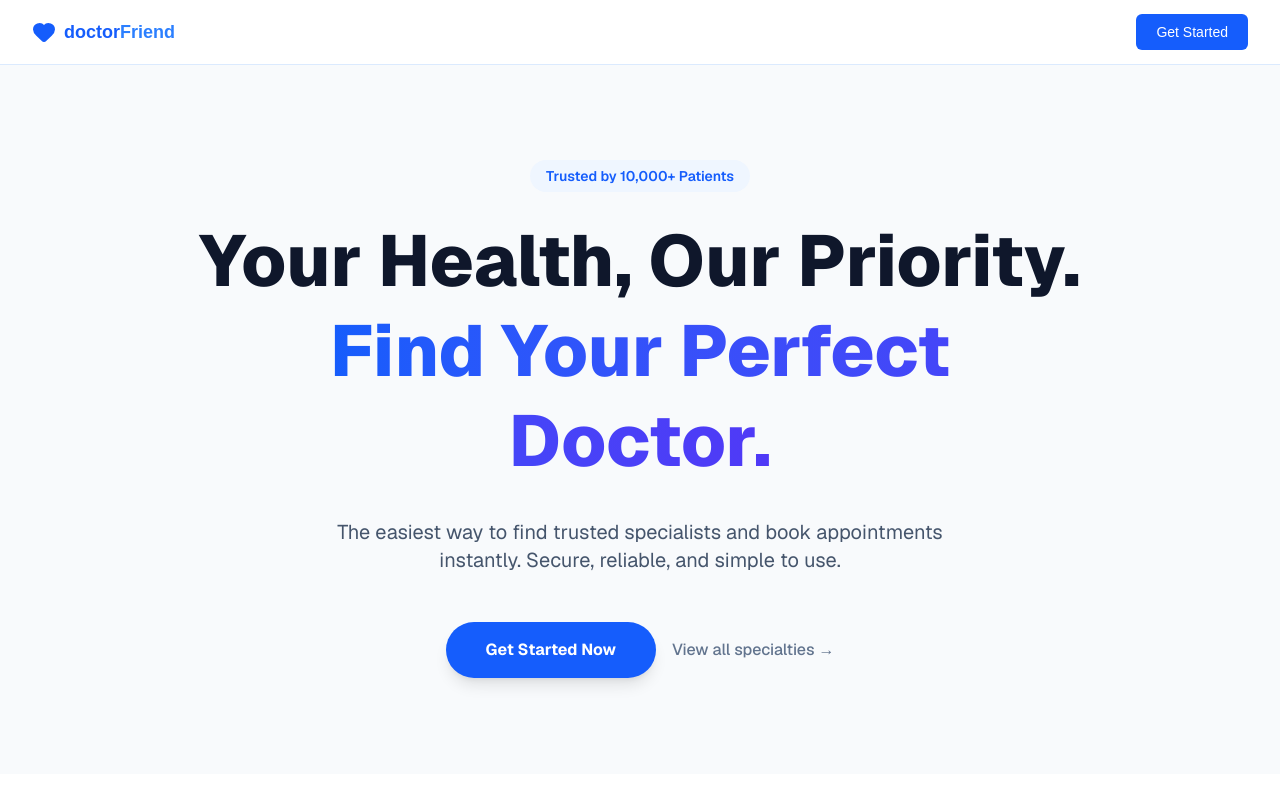
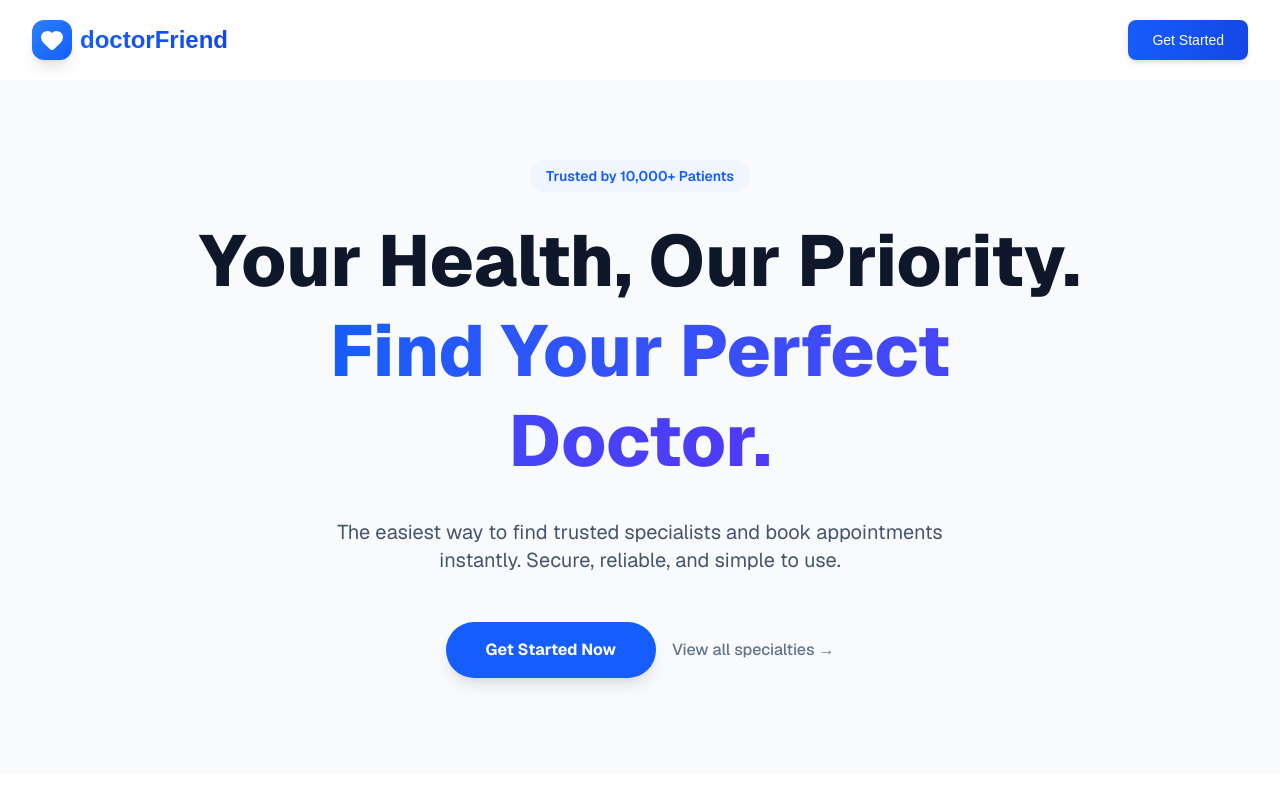
Before and after one commit to HassanNetSec/the-doctors-friends, a Next.js app in the folder frontend/: page / in a window 1280 px wide. Shown: the top 800 px of the page. Built offline with nearby package versions, Linux system fonts and the light colour scheme.

Commit message:
Update Navbar.tsx

```diff
--- a/frontend/app/components/Navbar.tsx
+++ b/frontend/app/components/Navbar.tsx
@@ -1,111 +1,159 @@
 "use client";
-
 import React, { useState, useEffect } from "react";
 import { useRouter } from "next/navigation";
 import { Heart, Menu, X } from "lucide-react";
 
-interface NavbarProps {
-  isAuthenticated: boolean;
-  onLogout: () => void;
-}
-
-const Navbar: React.FC<NavbarProps> = ({ isAuthenticated, onLogout }) => {
+const Navbar = () => {
   const [isMenuOpen, setIsMenuOpen] = useState(false);
+  const [isAuthenticated, setIsAuthenticated] = useState(false);
+  const [isScrolled, setIsScrolled] = useState(false);
   const router = useRouter();
 
+  useEffect(() => {
+    const checkAuth = () => {
+      const token = localStorage.getItem("email_doctor_friend_app");
+      setIsAuthenticated(!!token);
+    };
+
+    // Check on mount
+    checkAuth();
+
+    // Listen for storage changes (works across tabs)
+    window.addEventListener("storage", checkAuth);
+
+    // Listen for custom auth event (works in same tab)
+    window.addEventListener("authChange", checkAuth);
+
+    return () => {
+      window.removeEventListener("storage", checkAuth);
+      window.removeEventListener("authChange", checkAuth);
+    };
+  }, []);
+
+  useEffect(() => {
+    const handleScroll = () => {
+      setIsScrolled(window.scrollY > 10);
+    };
+    window.addEventListener("scroll", handleScroll);
+    return () => window.removeEventListener("scroll", handleScroll);
+  }, []);
+
   const handleGetStarted = () => {
-    const token = localStorage.getItem("token");
+    const token = localStorage.getItem("email_doctor_friend_app");
     router.push(token ? "/search_doctors" : "/components/Authentication");
     setIsMenuOpen(false);
   };
 
+  const handleLogout = () => {
+    localStorage.removeItem("email_doctor_friend_app");
+    localStorage.removeItem("password_doctor_friend_app");
+    setIsAuthenticated(false);
+    window.dispatchEvent(new Event("authChange"));
+    router.push("/");
+    setIsMenuOpen(false);
+  };
+
   return (
-    <nav className="fixed top-0 left-0 right-0 z-50 bg-white border-b border-blue-100">
+    <nav
+      className={`fixed top-0 left-0 right-0 z-50 transition-all duration-300 ${
+        isScrolled
+          ? "bg-white/95 backdrop-blur-md shadow-lg"
+          : "bg-white"
+      }`}
+    >
       <div className="max-w-7xl mx-auto px-4 sm:px-6 lg:px-8">
-        <div className="h-16 flex items-center justify-between">
+        <div className="flex items-center justify-between h-16 md:h-20">
           {/* Logo */}
           <div
             onClick={() => router.push("/")}
-            className="flex items-center gap-2 cursor-pointer"
+            className="flex items-center gap-2 cursor-pointer group transition-transform hover:scale-105"
           >
-            <Heart className="w-6 h-6 text-blue-600" fill="currentColor" />
-            <span className="text-lg font-semibold text-blue-600">
-              doctor<span className="text-blue-500">Friend</span>
+            <div className="bg-gradient-to-br from-blue-500 to-blue-600 p-2 rounded-xl shadow-lg group-hover:shadow-xl transition-all duration-300">
+              <Heart className="w-5 h-5 md:w-6 md:h-6 text-white fill-white" />
+            </div>
+            <span className="text-xl md:text-2xl font-bold bg-gradient-to-r from-blue-600 to-blue-700 bg-clip-text text-transparent">
+              doctorFriend
             </span>
           </div>
 
-          {/* Desktop */}
-          <div className="hidden md:flex items-center gap-8">
+          {/* Desktop Navigation */}
+          <div className="hidden md:flex items-center gap-6">
             {isAuthenticated && (
               <button
                 onClick={() => router.push("/search_doctors")}
-                className="text-sm font-medium text-blue-600 hover:text-blue-700"
+                className="text-sm font-medium text-gray-700 hover:text-blue-600 transition-colors duration-200 relative group"
               >
                 Find Doctors
+                <span className="absolute bottom-0 left-0 w-0 h-0.5 bg-blue-600 group-hover:w-full transition-all duration-300"></span>
               </button>
             )}
-
             {isAuthenticated ? (
               <button
-                onClick={onLogout}
-                className="text-sm font-medium text-blue-600 hover:underline"
+                onClick={handleLogout}
+                className="px-5 py-2.5 text-sm font-medium text-red-600 border-2 border-red-600 rounded-lg hover:bg-red-600 hover:text-white transition-all duration-300 hover:shadow-lg"
               >
                 Logout
               </button>
             ) : (
               <button
                 onClick={handleGetStarted}
-                className="px-5 py-2 text-sm font-medium text-white bg-blue-600 rounded-md hover:bg-blue-700 transition"
+                className="px-6 py-2.5 text-sm font-medium text-white bg-gradient-to-r from-blue-600 to-blue-700 rounded-lg hover:from-blue-700 hover:to-blue-800 transition-all duration-300 shadow-md hover:shadow-xl transform hover:-translate-y-0.5"
               >
                 Get Started
               </button>
             )}
           </div>
 
-          {/* Mobile menu button */}
+          {/* Mobile Menu Button */}
           <button
             onClick={() => setIsMenuOpen(!isMenuOpen)}
-            className="md:hidden text-blue-600"
+            className="md:hidden p-2 text-blue-600 hover:bg-blue-50 rounded-lg transition-colors duration-200"
+            aria-label="Toggle menu"
           >
-            {isMenuOpen ? <X size={22} /> : <Menu size={22} />}
+            {isMenuOpen ? (
+              <X className="w-6 h-6" />
+            ) : (
+              <Menu className="w-6 h-6" />
+            )}
           </button>
         </div>
       </div>
 
       {/* Mobile Menu */}
-      {isMenuOpen && (
-        <div className="md:hidden bg-white border-t border-blue-100">
-          <div className="px-4 py-4 space-y-4">
+      <div
+        className={`md:hidden overflow-hidden transition-all duration-300 ease-in-out ${
+          isMenuOpen ? "max-h-64 border-t border-gray-100" : "max-h-0"
+        }`}
+      >
+        <div className="px-4 py-4 space-y-3 bg-white/95 backdrop-blur-md">
           {isAuthenticated && (
             <button
               onClick={() => {
                 router.push("/search_doctors");
                 setIsMenuOpen(false);
               }}
-                className="block w-full text-left text-blue-600 font-medium"
+              className="block w-full text-left px-4 py-3 text-gray-700 font-medium hover:bg-blue-50 rounded-lg transition-colors duration-200"
             >
               Find Doctors
             </button>
           )}
-
           {isAuthenticated ? (
             <button
-                onClick={onLogout}
-                className="block w-full text-left text-blue-600 font-medium"
+              onClick={handleLogout}
+              className="block w-full px-4 py-3 text-sm font-medium text-red-600 border-2 border-red-600 rounded-lg hover:bg-red-600 hover:text-white transition-all duration-300"
             >
               Logout
             </button>
           ) : (
             <button
               onClick={handleGetStarted}
-                className="w-full py-2 text-sm font-medium text-white bg-blue-600 rounded-md"
+              className="block w-full px-4 py-3 text-sm font-medium text-white bg-gradient-to-r from-blue-600 to-blue-700 rounded-lg hover:from-blue-700 hover:to-blue-800 transition-all duration-300 shadow-md"
             >
               Get Started
             </button>
           )}
         </div>
       </div>
-      )}
     </nav>
   );
 };
```
Lines whose indentation alone changed are shown as unchanged.
